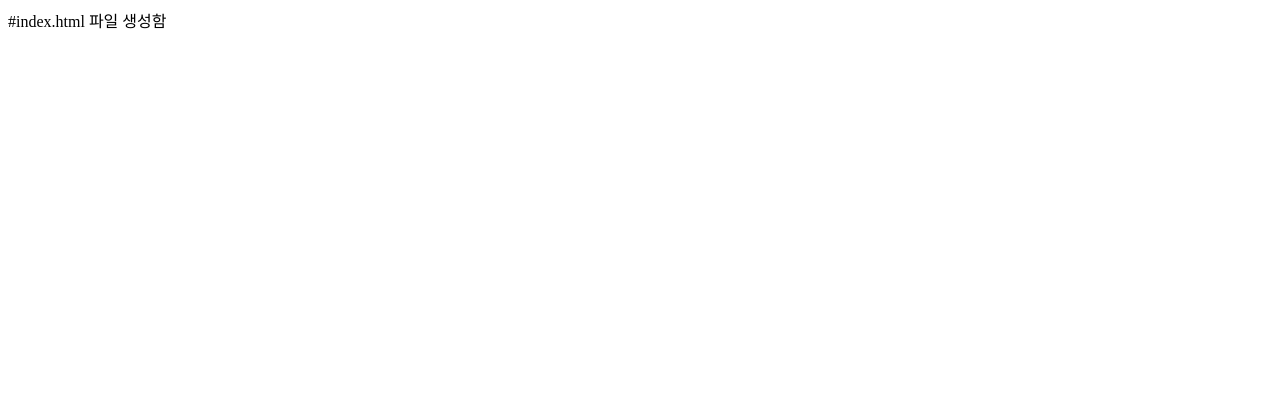
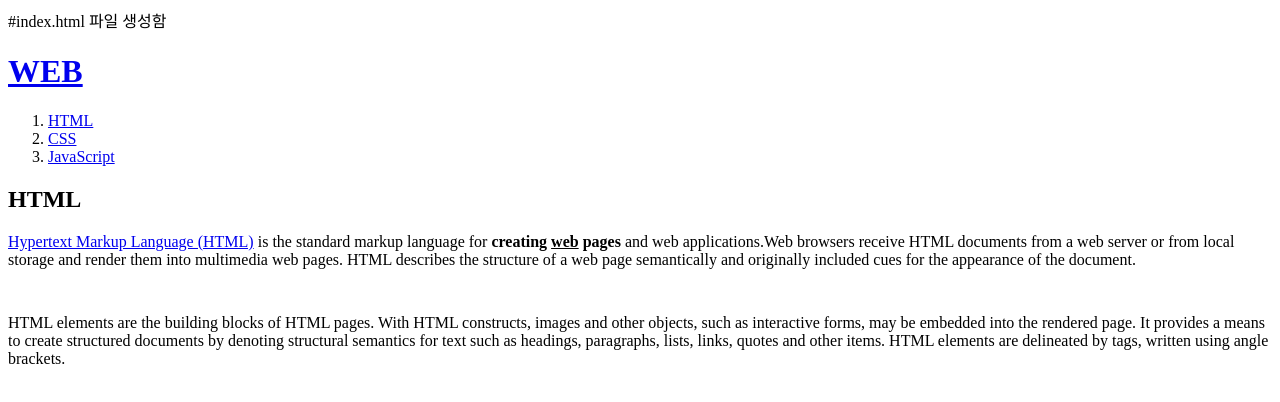
Before and after one commit to Siul49/web-programming, a plain HTML site: page index.html in a window 1280 px wide. Drawn offline with Linux system fonts and the light colour scheme.

Commit message:
Update index.html

```diff
--- a/index.html
+++ b/index.html
@@ -1 +1,20 @@
 #index.html 파일 생성함
+<!doctype html>
+<html>
+<head>
+  <title>WEB1 - html</title>
+  <meta charset="utf-8">
+</head>
+<body>
+  <h1><a href="index.html">WEB</a></h1>
+  <ol>
+    <li><a href="1.html">HTML</a></li>
+    <li><a href="1.html">CSS</a></li>
+    <li><a href="1.html">JavaScript</a></li>
+  </ol>
+  <h2>HTML</h2>
+  <p><a href="https://www.w3.org/TR/html5/" target="_blank" title="html5 speicification">Hypertext Markup Language (HTML)</a> is the standard markup language for <strong>creating <u>web</u> pages</strong> and web applications.Web browsers receive HTML documents from a web server or from local storage and render them into multimedia web pages. HTML describes the structure of a web page semantically and originally included cues for the appearance of the document.
+  </p><p style="margin-top:45px;">HTML elements are the building blocks of HTML pages. With HTML constructs, images and other objects, such as interactive forms, may be embedded into the rendered page. It provides a means to create structured documents by denoting structural semantics for text such as headings, paragraphs, lists, links, quotes and other items. HTML elements are delineated by tags, written using angle brackets.
+  </p>
+</body>
+</html>
```
